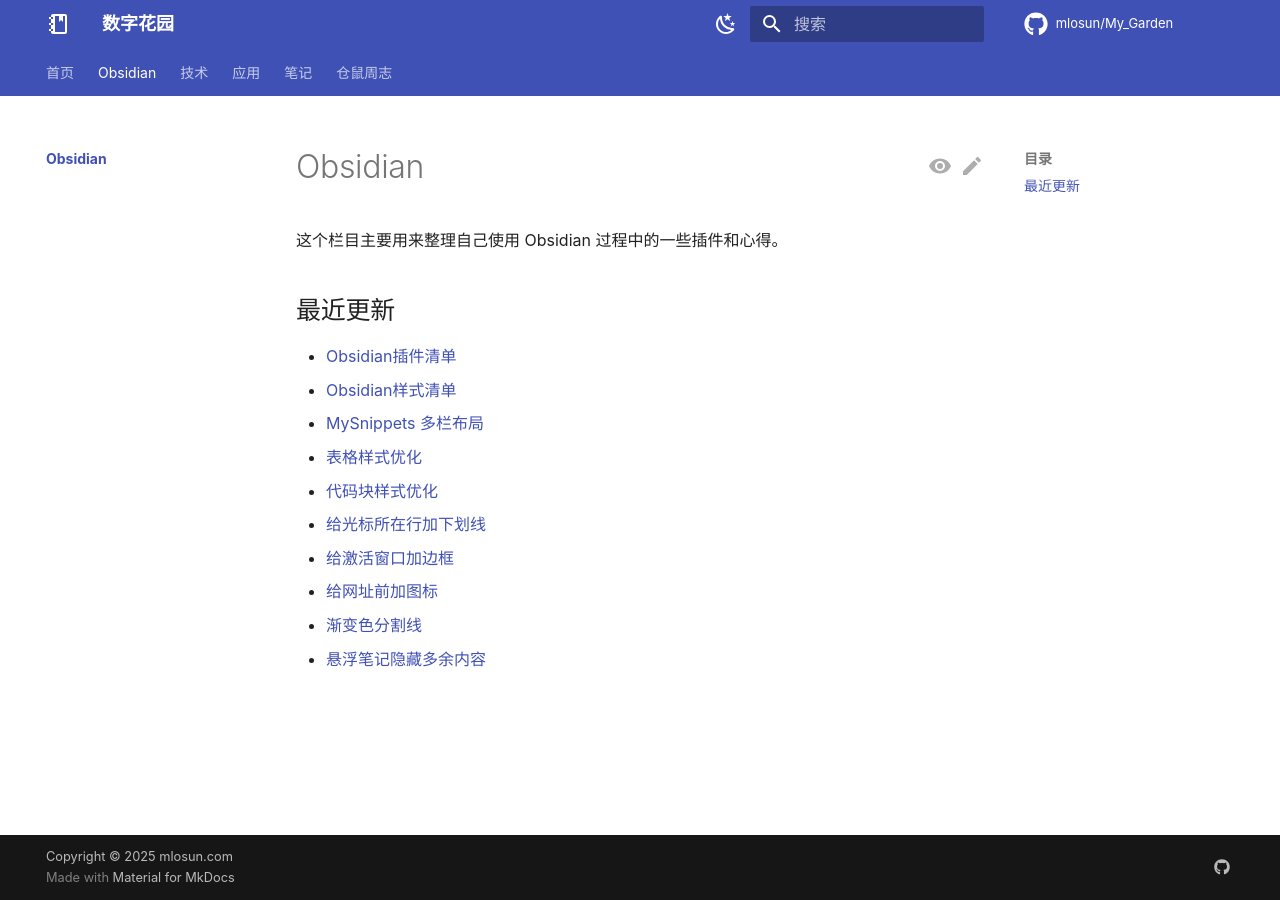
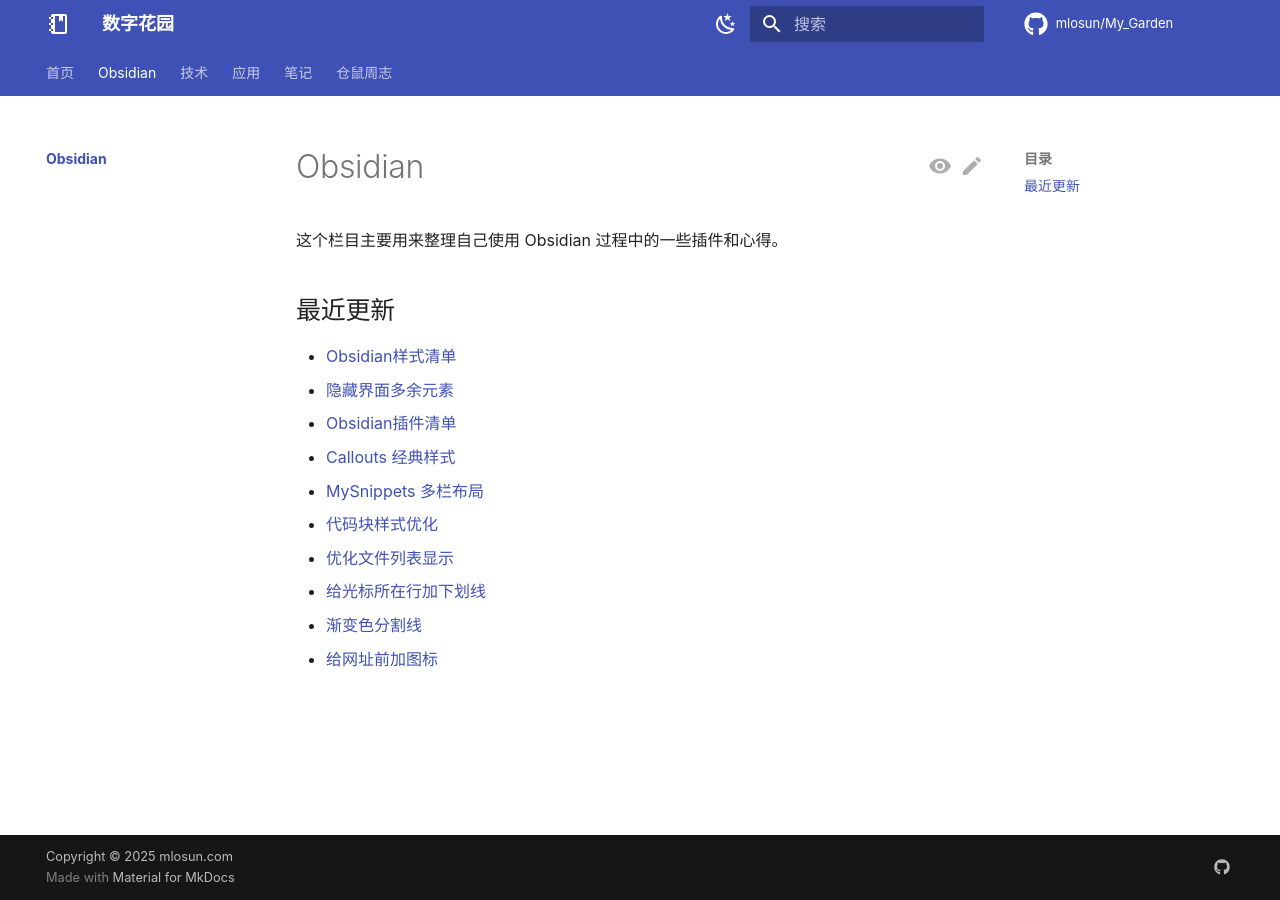
Before and after one commit to mlosun/My_Garden, an MkDocs documentation site: the page built from docs/obsidian/index.md, in a window 1280 px wide. Built offline with MkDocs 1.6.1 and Material for MkDocs 9.7.7, drawn with Linux system fonts in a browser that asks for light colours; comment, search, counter and statistics services are not loaded.

Commit message:
PUSH NOTE : index.md

```diff
--- a/docs/obsidian/index.md
+++ b/docs/obsidian/index.md
@@ -9,13 +9,13 @@
 
 ## 最近更新
 
+- [Obsidian样式清单](./Obsidian%E6%A0%B7%E5%BC%8F%E6%B8%85%E5%8D%95.md)
+- [隐藏界面多余元素](./snippets/%E9%9A%90%E8%97%8F%E7%95%8C%E9%9D%A2%E5%A4%9A%E4%BD%99%E5%85%83%E7%B4%A0.md)
 - [Obsidian插件清单](./Obsidian%E6%8F%92%E4%BB%B6%E6%B8%85%E5%8D%95.md)
-- [Obsidian样式清单](./Obsidian%E6%A0%B7%E5%BC%8F%E6%B8%85%E5%8D%95.md)
+- [Callouts 经典样式](./snippets/Callouts%20%E7%BB%8F%E5%85%B8%E6%A0%B7%E5%BC%8F.md)
 - [MySnippets 多栏布局](./snippets/MySnippets%20%E5%A4%9A%E6%A0%8F%E5%B8%83%E5%B1%80.md)
-- [表格样式优化](./snippets/%E8%A1%A8%E6%A0%BC%E6%A0%B7%E5%BC%8F%E4%BC%98%E5%8C%96.md)
 - [代码块样式优化](./snippets/%E4%BB%A3%E7%A0%81%E5%9D%97%E6%A0%B7%E5%BC%8F%E4%BC%98%E5%8C%96.md)
+- [优化文件列表显示](./snippets/%E4%BC%98%E5%8C%96%E6%96%87%E4%BB%B6%E5%88%97%E8%A1%A8%E6%98%BE%E7%A4%BA.md)
 - [给光标所在行加下划线](./snippets/%E7%BB%99%E5%85%89%E6%A0%87%E6%89%80%E5%9C%A8%E8%A1%8C%E5%8A%A0%E4%B8%8B%E5%88%92%E7%BA%BF.md)
-- [给激活窗口加边框](./snippets/%E7%BB%99%E6%BF%80%E6%B4%BB%E7%AA%97%E5%8F%A3%E5%8A%A0%E8%BE%B9%E6%A1%86.md)
+- [渐变色分割线](./snippets/%E6%B8%90%E5%8F%98%E8%89%B2%E5%88%86%E5%89%B2%E7%BA%BF.md)
 - [给网址前加图标](./snippets/%E7%BB%99%E7%BD%91%E5%9D%80%E5%89%8D%E5%8A%A0%E5%9B%BE%E6%A0%87.md)
-- [渐变色分割线](./snippets/%E6%B8%90%E5%8F%98%E8%89%B2%E5%88%86%E5%89%B2%E7%BA%BF.md)
-- [悬浮笔记隐藏多余内容](./snippets/%E6%82%AC%E6%B5%AE%E7%AC%94%E8%AE%B0%E9%9A%90%E8%97%8F%E5%A4%9A%E4%BD%99%E5%86%85%E5%AE%B9.md)
```
